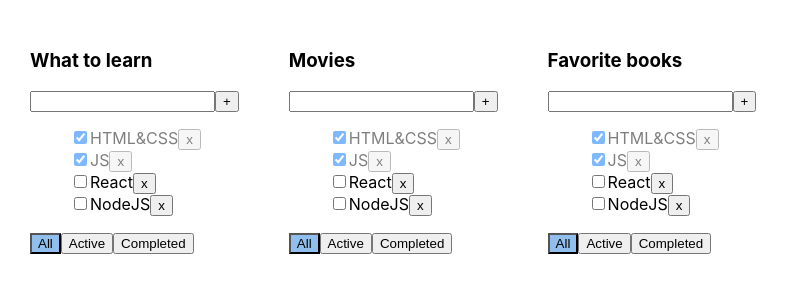
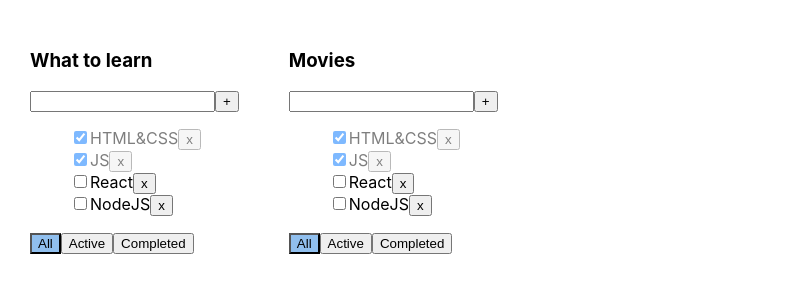
Before and after one commit to hrsk/todolist-main, a React (Create React App) app: page / in a window 1280 px wide. Shown: the top 300 px of the page, without its empty margins (0-789 px from the left). Built offline with nearby package versions, Linux system fonts and the light colour scheme.

Commit message:
todolists associative array, fix functions remove , add task and change task status, fix props todolist component

```diff
--- a/src/App.tsx
+++ b/src/App.tsx
@@ -8,26 +8,48 @@ export const App = () => {
 
     // let [filter, setFilter] = useState<FilterValuesType>('All');
 
-    const [tasks, setTasks] = useState<TaskType[]>([
-        { id: v1(), title: 'HTML&CSS', isDone: true },
-        { id: v1(), title: 'JS', isDone: true },
-        { id: v1(), title: 'React', isDone: false },
-        { id: v1(), title: 'NodeJS', isDone: false },
-    ])
+    // const [tasks, setTasks] = useState<TaskType[]>([
+    //     { id: v1(), title: 'HTML&CSS', isDone: true },
+    //     { id: v1(), title: 'JS', isDone: true },
+    //     { id: v1(), title: 'React', isDone: false },
+    //     { id: v1(), title: 'NodeJS', isDone: false },
+    // ])
+    const todolistID1 = v1()
+    const todolistID2 = v1()
+
+    const [tasks, setTasks] = useState({
+        [todolistID1]: [
+            { id: v1(), title: 'HTML&CSS', isDone: true },
+            { id: v1(), title: 'JS', isDone: true },
+            { id: v1(), title: 'React', isDone: false },
+            { id: v1(), title: 'NodeJS', isDone: false },],
+        [todolistID2]: [
+            { id: v1(), title: 'HTML&CSS', isDone: true },
+            { id: v1(), title: 'JS', isDone: true },
+            { id: v1(), title: 'React', isDone: false },
+            { id: v1(), title: 'NodeJS', isDone: false },
+        ],
+    })
+
     const [todolists, setTodolists] = useState<TodolistType[]>([
-        { id: v1(), title: 'What to learn', filter: 'All' },
-        { id: v1(), title: 'Movies', filter: 'All' },
-        { id: v1(), title: 'Favorite books', filter: 'All' },
+        { id: todolistID1, title: 'What to learn', filter: 'All' },
+        { id: todolistID2, title: 'Movies', filter: 'All' },
+        // { id: v1(), title: 'Favorite books', filter: 'All' },
     ])
 
-    const removeTask = (taskId: string) => {
-        setTasks(tasks.filter(task => task.id !== taskId))
+    const removeTask = (todolistId: string, taskId: string) => {
+        // setTasks(tasks.filter(task => task.id !== taskId))
+        setTasks({
+            ...tasks,
+            [todolistId]: tasks[todolistId].filter(task => task.id !== taskId)
+        })
     }
 
-    const addTask = (value: string) => {
+    const addTask = (todolistId: string, value: string) => {
         const newTask = { id: v1(), title: value, isDone: false }
 
-        setTasks([newTask, ...tasks])
+        // setTasks([newTask, ...tasks])
+        setTasks({ ...tasks, [todolistId]: [newTask, ...tasks[todolistId]] })
     }
 
     const changeTasksFilter = (todolistId: string, filter: FilterValuesType) => {
@@ -35,8 +57,9 @@ export const App = () => {
         // setFilter(filter)
     }
 
-    const changeTaskStatus = (taskId: string, isDone: boolean) => {
-        setTasks(tasks.map(task => task.id === taskId ? { ...task, isDone } : task))
+    const changeTaskStatus = (todolistId: string, taskId: string, isDone: boolean) => {
+        // setTasks(tasks.map(task => task.id === taskId ? { ...task, isDone } : task))
+        setTasks({ ...tasks, [todolistId]: tasks[todolistId].map(task => task.id === taskId ? { ...task, isDone } : task) })
     }
 
     // let filteredTasks = tasks;
@@ -52,12 +75,12 @@ export const App = () => {
         <div className="App">
             {todolists.map(todolist => {
 
-                let filteredTasks = tasks;
+                let filteredTasks = tasks[todolist.id];
                 if (todolist.filter === 'Active') {
-                    filteredTasks = tasks.filter(tasks => !tasks.isDone)
+                    filteredTasks = tasks[todolist.id].filter(tasks => !tasks.isDone)
                 }
                 if (todolist.filter === 'Completed') {
-                    filteredTasks = tasks.filter(tasks => tasks.isDone)
+                    filteredTasks = tasks[todolist.id].filter(tasks => tasks.isDone)
                 }
                 return (
                     <Todolist key={todolist.id}
--- a/src/Todolist.tsx
+++ b/src/Todolist.tsx
@@ -8,10 +8,10 @@ export type PropsType = {
     tasks: TaskType[]
     filter: FilterValuesType
     todolistId: string
-    addTask: (value: string) => void
-    removeTask: (taskId: string) => void
+    addTask: (todolistId: string, value: string) => void
+    removeTask: (todolistId: string, taskId: string) => void
     changeTasksFilter: (todolistId: string, filter: FilterValuesType) => void
-    changeTaskStatus: (taskId: string, isDone: boolean) => void
+    changeTaskStatus: (todolistId: string, taskId: string, isDone: boolean) => void
 }
 
 export const Todolist = (props: PropsType) => {
@@ -27,7 +27,7 @@ export const Todolist = (props: PropsType) => {
             setError('Title is required!')
         }
         if (value.trim() !== '') {
-            props.addTask(value.trim())
+            props.addTask(props.todolistId, value.trim())
             setValue('')
         }
     }
@@ -59,9 +59,9 @@ export const Todolist = (props: PropsType) => {
                         <li key={task.id} className={task.isDone ? "is-done" : ''}>
                             <input type="checkbox"
                                 checked={task.isDone}
-                                onChange={(e) => props.changeTaskStatus(task.id, e.currentTarget.checked)} />
+                                onChange={(e) => props.changeTaskStatus(props.todolistId, task.id, e.currentTarget.checked)} />
                             <span>{task.title}</span>
-                            <Button onClick={() => props.removeTask(task.id)} title="x" />
+                            <Button onClick={() => props.removeTask(props.todolistId, task.id)} title="x" />
                         </li>
                     );
                 })}
```
